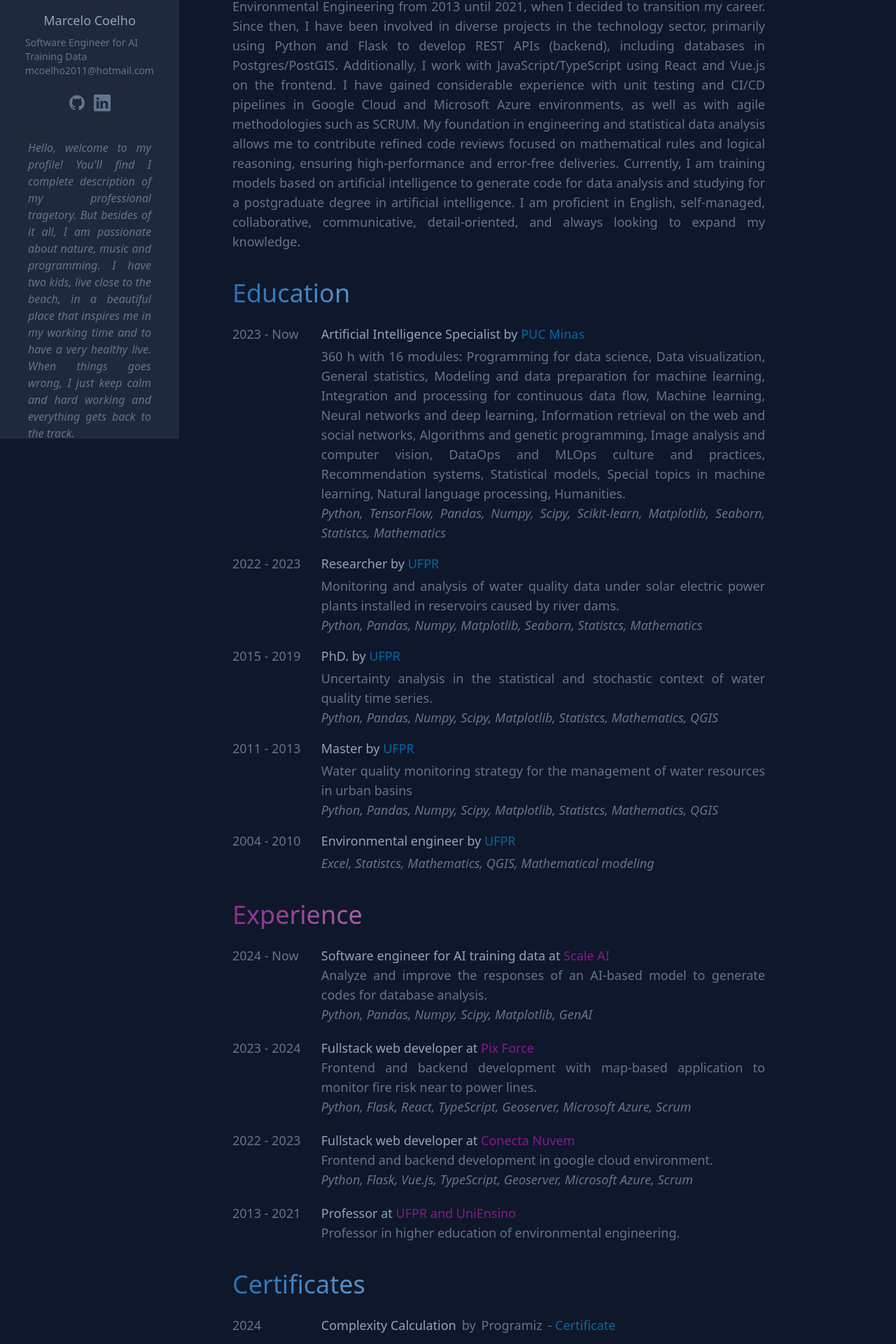
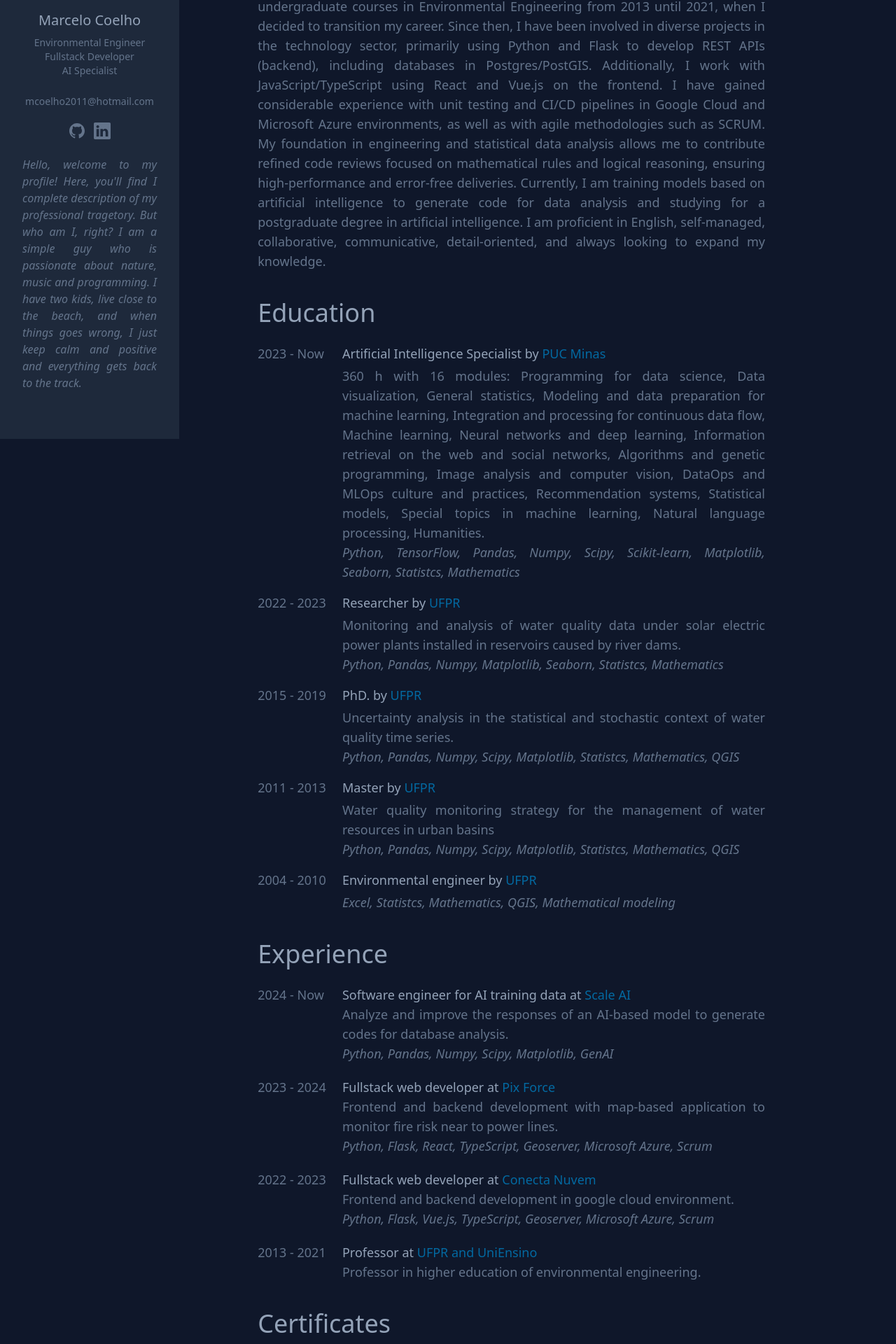
Before and after one commit to MCoelho222/self-profile, a Next.js app: page / in a window 1280 px wide. Shown: the part 173-2093 px from the top of the page at 70% size. Built offline with nearby package versions, Linux system fonts and the light colour scheme.

Commit message:
fix: certificates section spaces

```diff
--- a/app/globals.css
+++ b/app/globals.css
@@ -48,7 +48,7 @@
 
 /* Titles */
 .title {
-  @apply text-slate-300 font-normal mb-6;
+  @apply text-slate-400 font-normal mb-6;
 }
 
 /* Subtitles */
--- a/app/page.tsx
+++ b/app/page.tsx
@@ -9,7 +9,7 @@
   const { cvData } = require('./lib/cv-data.js');
   return (
     <main className="flex flex-col justify-center min-h-screen bg-slate-900 p-4 mx-5 sm:flex-row">
-      <div className=" w-full h-full flex flex-col items-center sm:w-1/5 sm:fixed sm:top-0 sm:left-0 sm:pt-10 sm:p-10 sm:bg-slate-800">
+      <div className=" w-full h-full flex flex-col items-center sm:w-1/5 sm:fixed sm:top-0 sm:left-0 sm:pt-10 sm:px-8 sm:bg-slate-800">
         <Image
           className="h-32 w-32 rounded-full mb-5 border-2 border-solid border-slate-500 object-cover"
           width={300}
@@ -18,11 +18,11 @@
           alt="Marcelo"
         />
         <Info content={cvData.info}/>
-        <div className="flex flex-row justify-center pt-10">
+        <div className="flex flex-row justify-center pt-6">
           <p className="text-slate-500 text-sm sm:text-base italic text-justify">{cvData.welcome}</p>
         </div>
       </div>
-      <div className="w-full pt-8 sm:w-3/4 sm:pl-[12%]">
+      <div className="w-full pt-8 sm:w-3/4 sm:pl-[15%]">
         <AboutMe title='About me' content={cvData.aboutMe} />
         <Education title="Education" content={cvData.education} />
         <Experience title="Experience" content={cvData.experience} />
--- a/app/ui/aboutme.tsx
+++ b/app/ui/aboutme.tsx
@@ -4,7 +4,7 @@
 const AboutMe = ({ title, content }: AboutMeType) => {
   return (
     <div className="mb-10">
-      <p className="title gray-gradient">{title}</p>
+      <p className="title">{title}</p>
       <p className="dark-text">{content}</p>
     </div>
   );
--- a/app/ui/certificates.tsx
+++ b/app/ui/certificates.tsx
@@ -3,18 +3,15 @@
 const Certificates = ({ title, content }: CertificatesType) => {
     return (
         <div className="mb-10">
-            <p className="title blue-gradient">{title}</p>
+            <p className="title">{title}</p>
             {content.map((item) => {
                 return (
                 <div className="flex flex-row w-full mb-4 justify-start" key={item.title}>
                     <div className="w-1/6">
                         <p className="dark-text">{item.year}</p>
                     </div>
-                    <div className="w-5/6 flex flex-row gap-2">
-                        <p className="main-text">{item.title}</p>
-                        <p className="dark-text">by</p>
-                        <p className="dark-text">{item.institution}</p>
-                        <p className="dark-text">- <a
+                    <div className="w-5/6 flex flex-row gap-2 justify-start">
+                        <p className="main-text">{item.title} by <span className="dark-text">{item.institution}</span> - <a
                             className="blue-link"
                             href={item.link}
                             target="_blank"
--- a/app/ui/education.tsx
+++ b/app/ui/education.tsx
@@ -3,7 +3,7 @@
 const Education = ({ title, content }: EducationType) => {
   return (
     <div className="mb-10">
-      <p className="title blue-gradient">{title}</p>
+      <p className="title">{title}</p>
       {content.map((item) => {
         return (
           <div className="flex flex-row w-full mb-4" key={item.title}>
--- a/app/ui/experience.tsx
+++ b/app/ui/experience.tsx
@@ -4,7 +4,7 @@
 const Experience = ({ title, content }: ExperienceType) => {
     return (
         <div className="mb-10">
-            <p className="purple-gradient title">{title}</p>
+            <p className="title">{title}</p>
             {content.map((item) => {
                 return (
                     <div className="flex flex-row w-full mb-5" key={item.title}>
@@ -13,7 +13,7 @@
                         </div>
                         <div className="w-5/6">
                             <p className="main-text">{item.title} at <a
-                                    className="purple-link"
+                                    className="blue-link"
                                     href={item.link}
                                     target="_blank"
                                     rel="noopener noreferrer">{item.company}
--- a/app/ui/info.tsx
+++ b/app/ui/info.tsx
@@ -6,10 +6,14 @@
     return (
         <div className="text-slate-500 text-sm">
             <div className=" flex flex-col items-center mb-6">
-                <p className="main-text mb-2">{content.name}</p>
-                <p>{content.job}</p>
-                <p>{content.email}</p>
+                <p className="text-xl text-slate-400 text-justify mb-2">{content.name}</p>
+                {content.titles.map((item) => {
+                    return (
+                        <p>{item}</p>
+                    )
+                })}
             </div>
+            <p className="mb-5">{content.email}</p>
             <div className="text-2xl flex flex-row gap-3 justify-center">
                 <a href={content.github} target="_blank" rel="noopener noreferrer"><GrGithub /></a>
                 <a href={content.linkedin} target="_blank" rel="noopener noreferrer"><BsLinkedin /></a>
```
Also changed, not shown: app/lib/cv-data.js.
